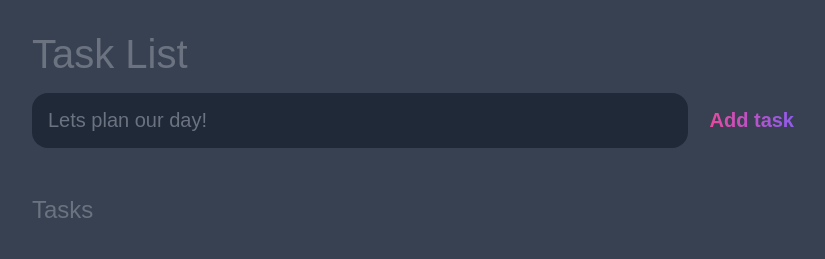
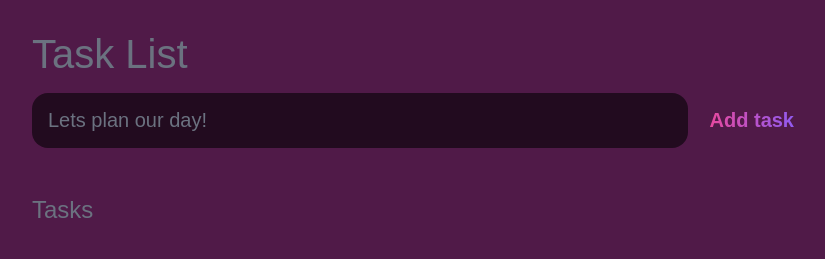
Before and after one commit to ShahedHassan/Task-Tracker, a plain HTML site: page index.html in a window 1280 px wide. Shown: the whole page, without its empty margins (224-1049 px from the left). Drawn offline with Linux system fonts and the light colour scheme.

Commit message:
added style and alert

```diff
--- a/script.js
+++ b/script.js
@@ -7,6 +7,12 @@ window.addEventListener('load', () => {
 		e.preventDefault();
 
 		const task = input.value;
+
+        if (!task) {
+            alert ("Please create a task!");
+            return;
+
+        }
 
 		const task_el = document.createElement('div');
 		task_el.classList.add('task');
--- a/style.css
+++ b/style.css
@@ -1,7 +1,7 @@
 :root {
-	--dark: #374151;
-	--darker: #1F2937;
-	--darkest: #111827;
+	--dark: #501a48;
+	--darker: #220b1f;
+	--darkest: #0d060a;
 	--grey: #6B7280;
 	--pink: #EC4899;
 	--purple: #8B5CF6;
```
